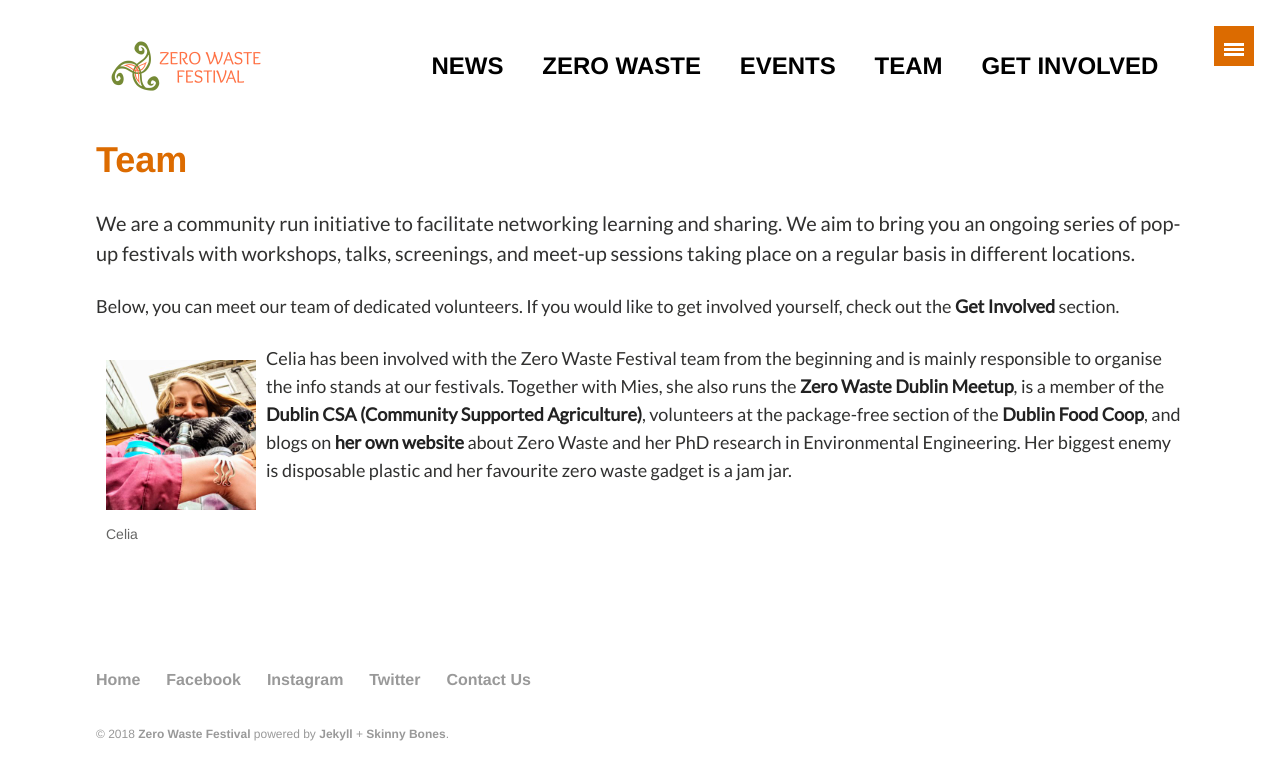
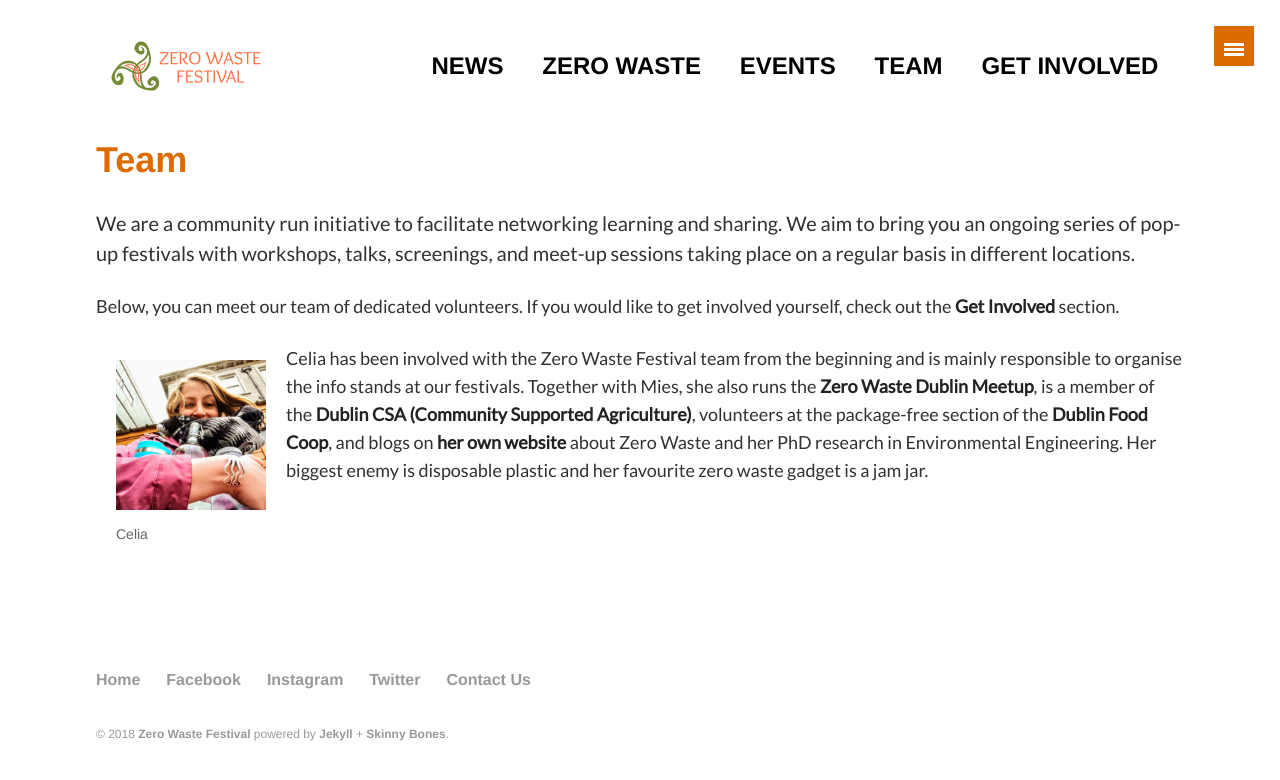
Before and after one commit to zerowastefestival/zerowastefestival.github.io, a Jekyll site: the page built from team.md, in a window 1280 px wide. Shown: the top 780 px of the page. Built offline with Jekyll 4.4.1, drawn with Linux system fonts in a browser that asks for light colours; some web fonts are replaced.

Commit message:
Revert "adjusts margin spacing"
This reverts commit 3bd2a527811d7c071da04de9a6347cdde9d871d3.

```diff
--- a/team.md
+++ b/team.md
@@ -12,7 +12,7 @@ We are a community run initiative to facilitate networking learning and sharing.
 
 Below, you can meet our team of dedicated volunteers. If you would like to get involved yourself, check out the [Get Involved](/get-involved) section.
 
-<figure style="float: left; margin-right: 10px; margin-left: 10px; width: 150px;" class="align-left">
+<figure style="float: left; margin-right: 20px; margin-left: 20px; width: 150px;" class="align-left">
   <img src="{{ site.baseurl }}/images/team/celia-somlai-400x400.jpg" alt="Celia Somlai">
   <figcaption>Celia</figcaption>
 </figure>
```
